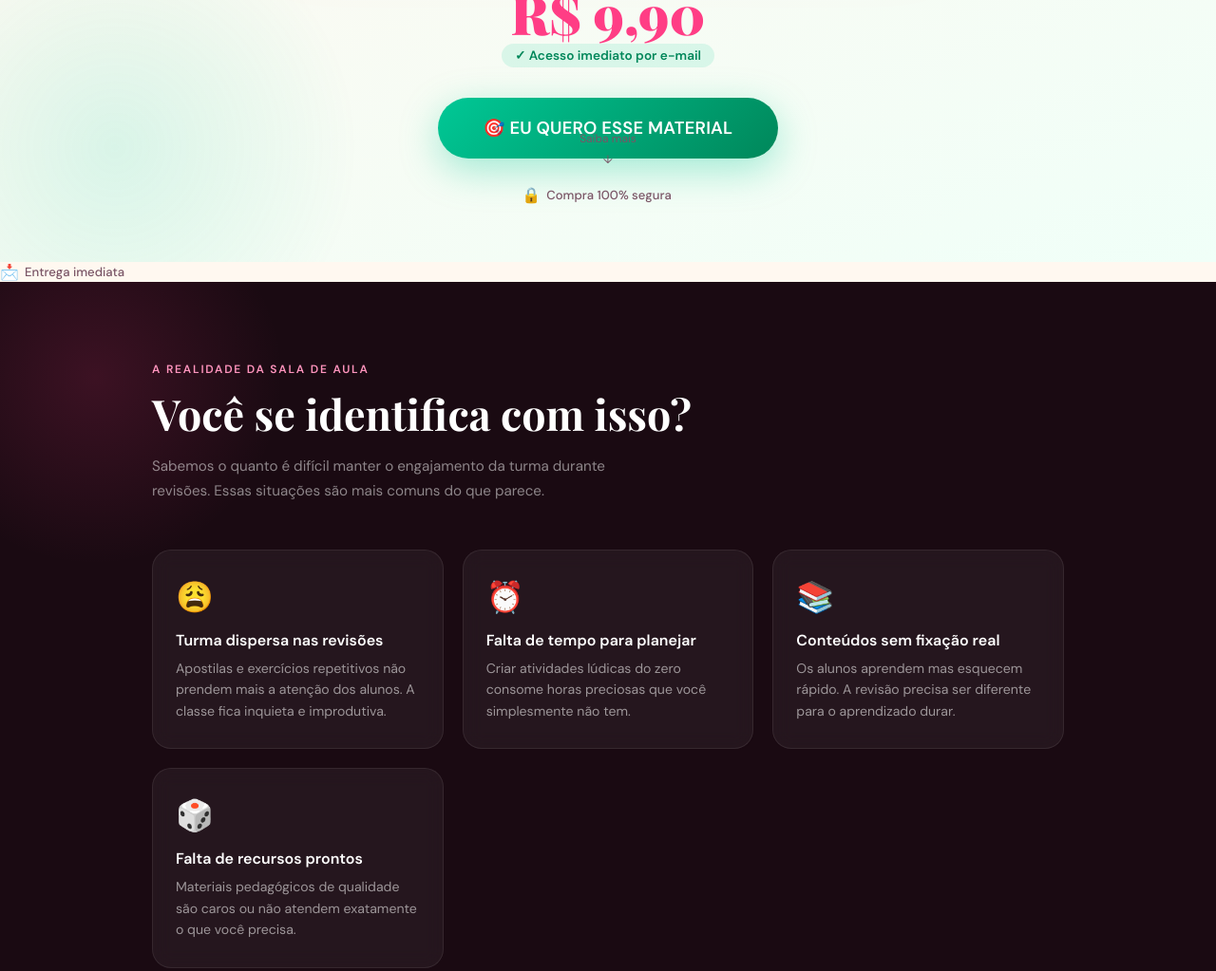
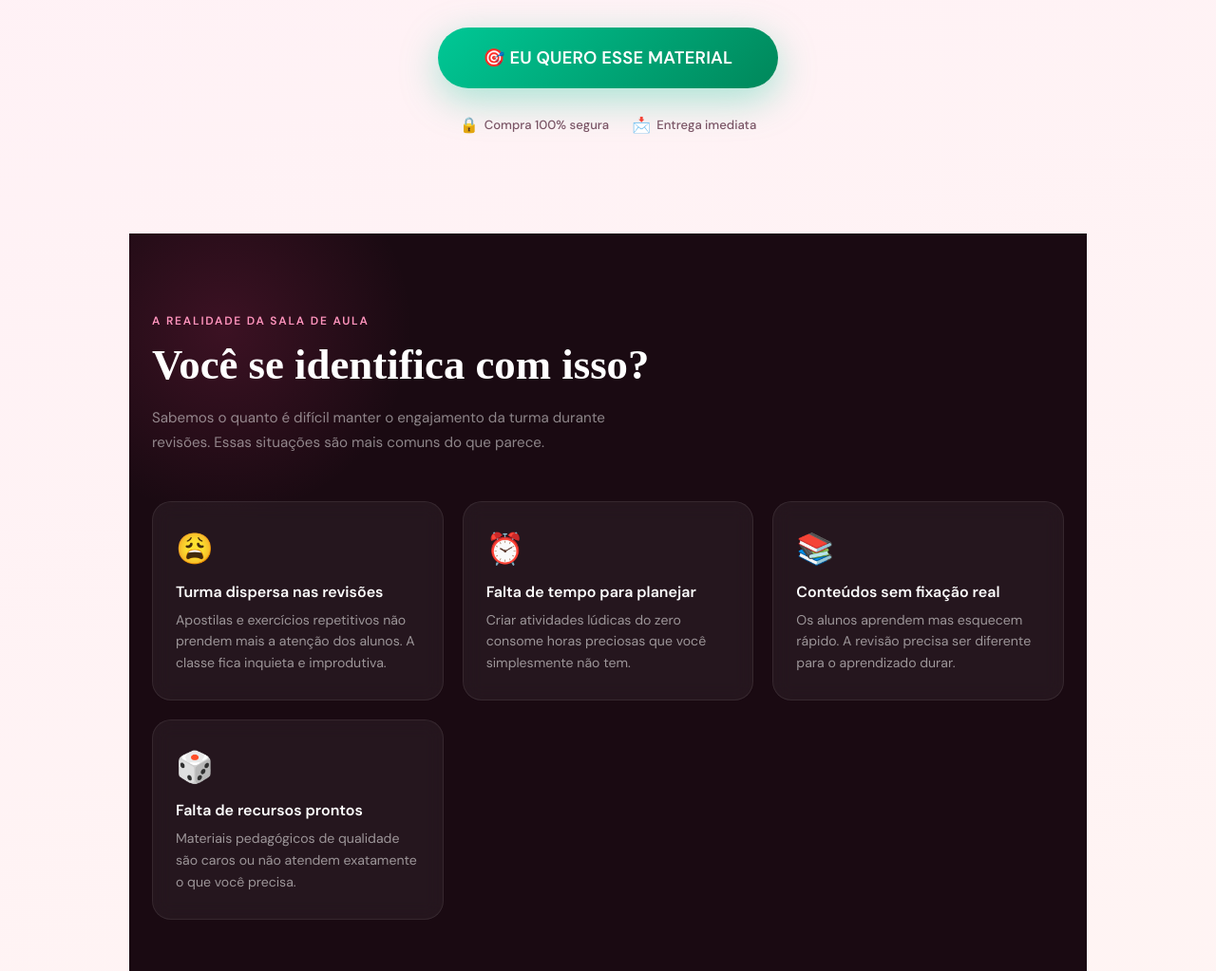
Before and after one commit to carlosalbertodesousaa123-wq/okok, a plain HTML site: page index.html in a window 1280 px wide. Shown: the part 1018-2041 px from the top of the page at 95% size. Drawn offline with nearby package versions, Linux system fonts and the light colour scheme; a web font is replaced by a local one.

Commit message:
Update index.html

```diff
--- a/index.html
+++ b/index.html
@@ -6,7 +6,8 @@
   <meta name="viewport" content="width=device-width, initial-scale=1.0">
   <title>Passa e Repassa 4º e 5º Ano</title>
   <link
-    href="https://fonts.googleapis.com/css2?family=Playfair+Display:wght@700;900&family=DM+Sans:wght@300;400;500;600&family=DM+Serif+Display&display=swap"
+    href="https://fonts.googleapis.com/css2?family=P
+ayfair+Display:wght@700;900&family=DM+Sans:wght@300;400;500;600&family=DM+Serif+Display&display=swap"
     rel="stylesheet">
   <link rel="stylesheet" href="style.css">
 </head>
@@ -65,16 +66,14 @@
 
    <div class="hero-trust">
       <div class="hero-trust-item"><span class="icon">🔒</span> Compra 100% segura</div>
-     <div>
+
+      <div class="hero-trust-item"><span class="icon">📩</span> Entrega imediata</div
+      <div>
         <div class="hero-scroll-hint">
       <span>Saiba mais</span>
       <span>↓</span>
     </div>
-  </section>
-      <div class="hero-trust-item"><span class="icon">📩</span> Entrega imediata</div>
-    </div>
-  </section>
-
+      <section>
   <!-- ════════════════════════════════ DOR ════════════════════════════════ -->
   <section class="pain-section">
     <div class="container">
```
